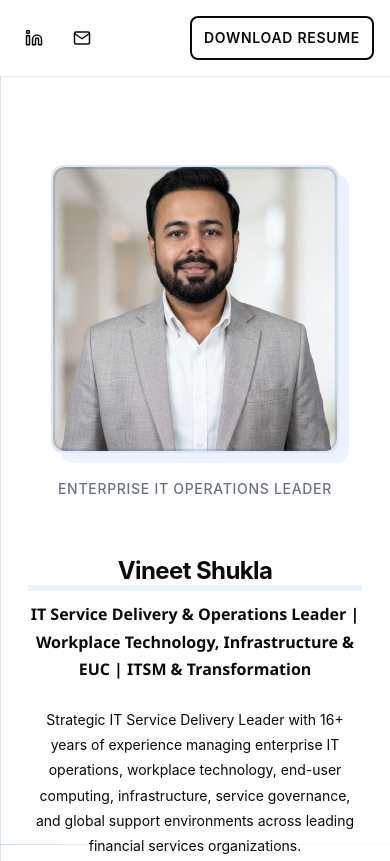
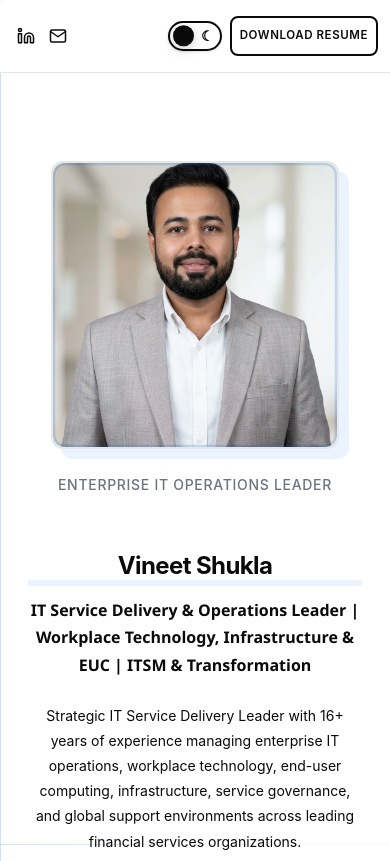
Before and after one commit to V-inaya-K/portfolio-vineet, a plain HTML site: page index.html in a window 390 px wide. Shown: the top 861 px of the page. Drawn offline with Linux system fonts and the light colour scheme.

Commit message:
added dark and light mode

```diff
--- a/index.html
+++ b/index.html
@@ -4,6 +4,13 @@
     <meta charset="UTF-8">
     <meta name="viewport" content="width=device-width, initial-scale=1.0">
     <title>Vineet Shukla | IT Service Delivery & Operations Leader</title>
+    <script>
+        (function () {
+            const storedTheme = localStorage.getItem('portfolio-theme');
+            const prefersDark = window.matchMedia && window.matchMedia('(prefers-color-scheme: dark)').matches;
+            document.documentElement.dataset.theme = storedTheme || (prefersDark ? 'dark' : 'light');
+        })();
+    </script>
     <link rel="stylesheet" href="style.css">
 </head>
 <body>
@@ -22,7 +29,14 @@
                 </a>
             </div>
             <div class="header-actions">
-                <a href="assets/resume.pdf" class="btn btn-primary" download>Download Resume</a>
+              <button class="theme-toggle" id="themeToggle" type="button" aria-label="Switch to dark mode" aria-pressed="false">
+                <span class="theme-toggle-track" aria-hidden="true">
+                    <span class="theme-toggle-icon theme-toggle-sun">☀</span>
+                    <span class="theme-toggle-icon theme-toggle-moon">☾</span>
+                    <span class="theme-toggle-thumb"></span>
+                </span>
+              </button>
+              <a href="assets/resume.pdf" class="btn btn-primary" download>Download Resume</a>
             </div>
         </div>
     </header>
@@ -226,6 +240,27 @@
     </footer>
 
     <script>
+        // Theme toggle
+        const themeToggle = document.getElementById('themeToggle');
+        const storedTheme = localStorage.getItem('portfolio-theme');
+        const prefersDark = window.matchMedia && window.matchMedia('(prefers-color-scheme: dark)').matches;
+        const initialTheme = storedTheme || (prefersDark ? 'dark' : 'light');
+
+        function applyTheme(theme) {
+            document.documentElement.dataset.theme = theme;
+            const isDark = theme === 'dark';
+            themeToggle.setAttribute('aria-pressed', String(isDark));
+            themeToggle.setAttribute('aria-label', isDark ? 'Switch to light mode' : 'Switch to dark mode');
+        }
+
+        applyTheme(initialTheme);
+
+        themeToggle.addEventListener('click', () => {
+            const nextTheme = document.documentElement.dataset.theme === 'dark' ? 'light' : 'dark';
+            localStorage.setItem('portfolio-theme', nextTheme);
+            applyTheme(nextTheme);
+        });
+
         // Set current year in footer
         document.getElementById('year').textContent = new Date().getFullYear();
 
--- a/style.css
+++ b/style.css
@@ -14,6 +14,21 @@
     --color-blue: #0B63CE;
     --color-blue-soft: #EAF3FF;
     --color-blue-line: rgba(11, 99, 206, 0.18);
+
+    /* Semantic theme tokens (default = light) */
+    --bg: var(--color-white);
+    --bg-soft: rgba(255, 255, 255, 0.94);
+    --text: var(--color-black);
+    --text-soft: #FFFFFF;
+    --accent: var(--color-black);
+    --accent-text: var(--color-white);
+    --line: var(--color-gray);
+    --chip-bg: var(--color-charcoal);
+    --chip-text: #FFFFFF;
+    --grid-line: var(--color-blue-line);
+    --box-shadow: rgba(10, 10, 10, 0.05);
+    --glow: rgba(11, 99, 206, 0.08);
+    --transition-theme: background-color 0.35s ease, color 0.35s ease, border-color 0.35s ease, box-shadow 0.35s ease;
 
     /* Typography */
     --font-primary: 'Inter var', -apple-system, BlinkMacSystemFont, 'Segoe UI',
@@ -70,6 +85,22 @@
     --text-6xl: 3.75rem;  /* 60px */
 }
 
+html[data-theme="dark"] {
+    --color-white: #0B0E14;
+    --color-black: #E6E9F0;
+    --color-gray: #232633;
+    --color-charcoal: #1B2130;
+    --color-muted: #94A0B8;
+    --color-blue: #4D8DF5;
+    --color-blue-soft: #14233d;
+    --color-blue-line: rgba(77, 141, 245, 0.2);
+    --border-thin: 1px solid var(--color-gray);
+    --border-medium: 2px solid var(--color-gray);
+    --shadow-sm: 0 1px 3px rgba(0, 0, 0, 0.35), 0 1px 2px rgba(0, 0, 0, 0.25);
+    --shadow-md: 0 8px 18px rgba(0, 0, 0, 0.32);
+    --shadow-lg: 0 16px 36px rgba(0, 0, 0, 0.38);
+}
+
 /* Reset and Base Styles */
 *,
 *::before,
@@ -102,6 +133,7 @@ body {
     background-attachment: fixed;
     overflow-x: hidden;
     cursor: default;
+    transition: var(--transition-theme);
 }
 
 /* Typography Hierarchy - Crisp and Legible */
@@ -260,6 +292,82 @@ a:focus-visible {
 .header-actions {
     display: flex;
     gap: var(--space-3);
+    align-items: center;
+}
+
+.theme-toggle {
+    appearance: none;
+    border: 0;
+    background: transparent;
+    padding: 0;
+    cursor: pointer;
+    border-radius: var(--radius-full);
+}
+
+.theme-toggle:focus-visible {
+    outline: 2px solid var(--color-blue);
+    outline-offset: 3px;
+}
+
+.theme-toggle-track {
+    width: 4.35rem;
+    height: 2.35rem;
+    border: 2px solid var(--color-black);
+    border-radius: var(--radius-full);
+    background: var(--color-white);
+    display: grid;
+    grid-template-columns: 1fr 1fr;
+    align-items: center;
+    position: relative;
+    box-shadow: var(--shadow-sm);
+    transition: var(--transition-theme), transform var(--transition-smooth);
+}
+
+.theme-toggle:hover .theme-toggle-track {
+    transform: translateY(-2px);
+    box-shadow: var(--shadow-md);
+}
+
+.theme-toggle-icon {
+    display: flex;
+    align-items: center;
+    justify-content: center;
+    font-size: var(--text-sm);
+    font-weight: 800;
+    color: var(--color-black);
+    z-index: 1;
+    line-height: 1;
+    transition: color var(--transition-smooth), opacity var(--transition-smooth);
+}
+
+.theme-toggle-thumb {
+    position: absolute;
+    width: 1.72rem;
+    height: 1.72rem;
+    left: 0.22rem;
+    top: 50%;
+    border-radius: 50%;
+    background: var(--color-black);
+    transform: translateY(-50%);
+    box-shadow: 0 4px 12px rgba(0, 0, 0, 0.18);
+    transition: transform 0.42s cubic-bezier(0.34, 1.56, 0.64, 1), background-color var(--transition-smooth);
+}
+
+html[data-theme="dark"] .theme-toggle-thumb {
+    transform: translate(1.96rem, -50%);
+}
+
+html[data-theme="dark"] .theme-toggle-track {
+    background: #111827;
+    border-color: var(--color-blue);
+}
+
+html[data-theme="dark"] .theme-toggle-sun {
+    opacity: 0.45;
+}
+
+html[data-theme="dark"] .theme-toggle-moon {
+    color: var(--color-white);
 }
 
 /* Hero Section */
@@ -274,7 +382,7 @@ a:focus-visible {
     content: "";
     position: absolute;
     inset: 0;
-    background: linear-gradient(90deg, transparent, rgba(255, 255, 255, 0.7) 48%, var(--color-white));
+    background: linear-gradient(90deg, transparent, var(--color-white) 70%);
     opacity: 0.85;
     pointer-events: none;
 }
@@ -557,7 +665,7 @@ a:focus-visible {
     margin: var(--space-8) auto;
     max-width: 72rem;
     width: calc(100% - var(--space-12));
-    box-shadow: 0 18px 44px rgba(10, 10, 10, 0.05);
+    box-shadow: var(--shadow-md);
 }
 
 .metrics-grid {
@@ -606,12 +714,12 @@ a:focus-visible {
 }
 
 .competencies > .container {
-    background-color: rgba(255, 255, 255, 0.94);
+    background-color: var(--color-white);
     border: var(--border-thin);
     border-radius: var(--radius-lg);
     padding-top: var(--space-10);
     padding-bottom: var(--space-10);
-    box-shadow: 0 18px 44px rgba(10, 10, 10, 0.05);
+    box-shadow: var(--shadow-md);
 }
 
 /* Skills Scrolling Banner Container */
@@ -658,13 +766,13 @@ a:focus-visible {
 
 .skill-tag {
     flex: 0 0 auto;
-    background-color: rgba(255, 255, 255, 0.94);
-    border: 1px solid rgba(0,0,0, 0.28);
+    background-color: var(--color-white);
+    border: 1px solid var(--color-gray);
     border-radius: var(--radius-md);
     padding: var(--space-2) var(--space-4);
     font-size: var(--text-sm);
     font-weight: 700;
-    color: #000000;
+    color: var(--color-black);
     white-space: nowrap;
     transition: all var(--transition-base);
     box-shadow: 0 4px 0 rgba(11, 99, 206, 0.1);
@@ -957,12 +1065,12 @@ a:focus-visible {
 }
 
 .experience > .container {
-    background-color: rgba(255, 255, 255, 0.94);
+    background-color: var(--color-white);
     border: var(--border-thin);
     border-radius: var(--radius-lg);
     padding-top: var(--space-10);
     padding-bottom: var(--space-10);
-    box-shadow: 0 18px 44px rgba(10, 10, 10, 0.05);
+    box-shadow: var(--shadow-md);
 }
 
 .timeline {
@@ -1062,12 +1170,12 @@ a:focus-visible {
 }
 
 .education > .container {
-    background-color: rgba(255, 255, 255, 0.94);
+    background-color: var(--color-white);
     border: var(--border-thin);
     border-radius: var(--radius-lg);
     padding-top: var(--space-10);
     padding-bottom: var(--space-10);
-    box-shadow: 0 18px 44px rgba(10, 10, 10, 0.05);
+    box-shadow: var(--shadow-md);
 }
 
 .edu-cert {
@@ -1247,9 +1355,28 @@ a:focus-visible {
         gap: var(--space-3);
     }
 
+    .header-actions {
+        gap: var(--space-2);
+    }
+
     .header-actions .btn {
         font-size: var(--text-sm);
         padding: var(--space-2) var(--space-3);
+    }
+
+    .theme-toggle-track {
+        width: 3.8rem;
+        height: 2.1rem;
+    }
+
+    .theme-toggle-thumb {
+        width: 1.5rem;
+        height: 1.5rem;
+        left: 0.2rem;
+    }
+
+    html[data-theme="dark"] .theme-toggle-thumb {
+        transform: translate(1.68rem, -50%);
     }
 
     .hero {
@@ -1342,6 +1469,38 @@ a:focus-visible {
     .hero {
         min-height: auto;
         padding: var(--space-10) var(--space-3) var(--space-8);
+    }
+
+    .header-content {
+        padding: 0 var(--space-3);
+    }
+
+    .social-links {
+        gap: var(--space-1);
+    }
+
+    .logo-link {
+        padding: var(--space-1);
+    }
+
+    .header-actions .btn {
+        font-size: 0.72rem;
+        padding: var(--space-2) var(--space-2);
+    }
+
+    .theme-toggle-track {
+        width: 3.35rem;
+        height: 1.9rem;
+    }
+
+    .theme-toggle-thumb {
+        width: 1.34rem;
+        height: 1.34rem;
+        left: 0.18rem;
+    }
+
+    html[data-theme="dark"] .theme-toggle-thumb {
+        transform: translate(1.45rem, -50%);
     }
 
     .hero h1 {
```
